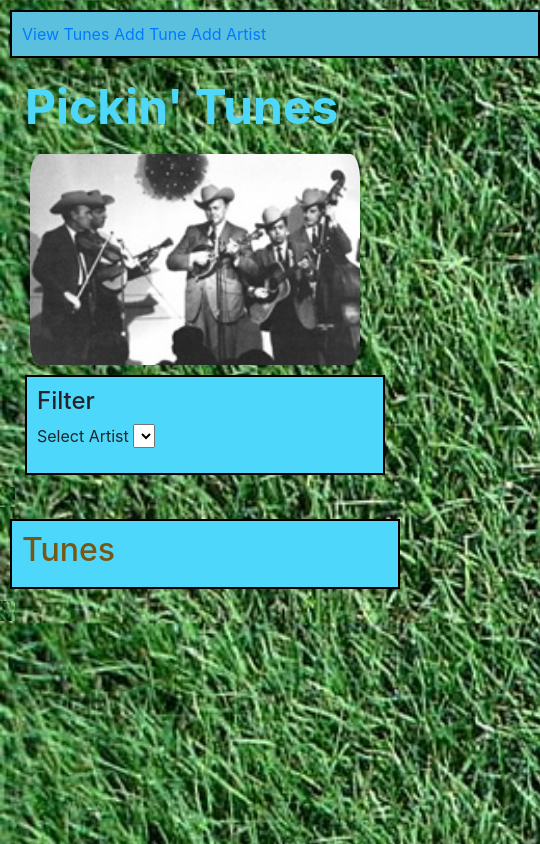
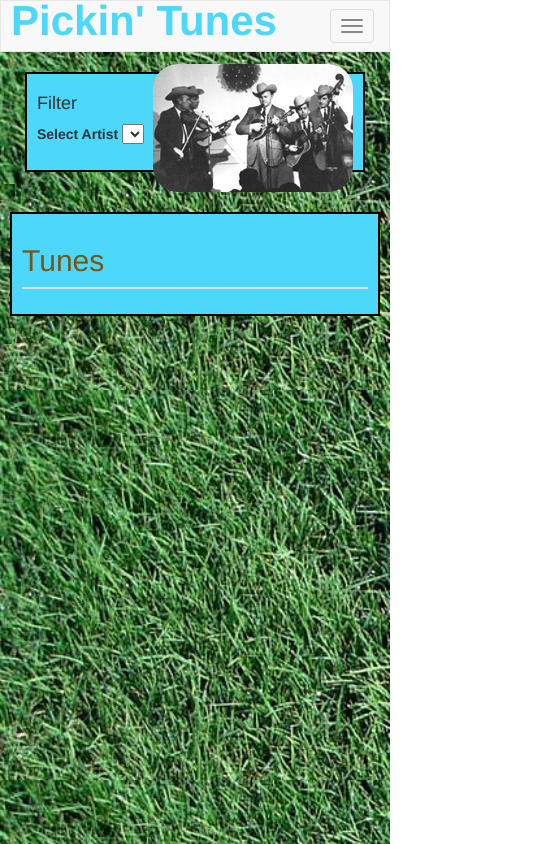
Before and after one commit to jbrooks036/pickin-tunes-client, a plain HTML site: page index.html in a window 390 px wide. Shown: the whole page, 540 px wide, since content can reach past the window. Drawn offline with nearby package versions, Linux system fonts and the light colour scheme; no server answers.

Commit message:
cleaned up responsive styling

```diff
--- a/index.html
+++ b/index.html
@@ -17,38 +17,52 @@
 </head>
 
 <body>
-  <nav id="navbar">
+  <nav class="navbar navbar-default">
+    <div class="container-fluid">
+      <!-- Brand and toggle get grouped for better mobile display -->
+      <div class="navbar-header">
+        <button type="button" class="navbar-toggle collapsed" data-toggle="collapse" data-target="#bs-example-navbar-collapse-1" aria-expanded="false">
+          <span class="sr-only">Toggle navigation</span>
+          <span class="icon-bar"></span>
+          <span class="icon-bar"></span>
+          <span class="icon-bar"></span>
+        </button>
+        <a id="page-title" class="navbar-brand" href="#">
+          Pickin' Tunes
+        </a>
+      </div>
+
+      <!-- Collect the nav links, forms, and other content for toggling -->
+      <div class="collapse navbar-collapse" id="bs-example-navbar-collapse-1">
+        <ul class="nav navbar-nav navbar-right">
+          <li><a href="#" id="link-list-tunes">View Tunes</a></li>
+          <li><a href="#" id="link-add-tune">Add Tune</a></li>
+          <li><a href="#" id="link-add-artist">Add Artist</a></li>
+        </ul>
+      </div><!-- /.navbar-collapse -->
+    </div><!-- /.container-fluid -->
+  </nav>
+ <!--  <nav id="navbar">
     <a href="#" id="link-list-tunes">View Tunes</a>
     <a href="#" id="link-add-tune">Add Tune</a>
     <a href="#" id="link-add-artist">Add Artist</a>
-  </nav>
-  <div  class="col-md-12">
-    <div class="row">
-        <div class="col-sm-9">
-          <h1 id="page-title"> Pickin' Tunes </h1>
-        </div>
-        <div class="col-sm-3">
-          <img id = "bill-monroe-boys-img" class= "image-responsive col-md-3" src="bluegrassboys_1968.jpg" alt="boys">
-        </div>
-    </div>
-  </div>
-
-  <div id="filter-artist" class="container-fluid">
-    <section id="filter-panel" class="container-fluid">
+  </nav> -->
+  <div id="filter-artist" class="col-md-12">
+    <div id="filter-panel" class="col-md-12">
       <h4> Filter </h4>
       <label for="filter-select-artist">Select Artist</label>
       <select id="filter-select-artist">
       </select>
-      <br>
-    </section>
+      <img id = "bill-monroe-boys-img" class= "img-responsive" src="bluegrassboys_1968.jpg" alt="boys">
+    </div>
   </div>
 
-  <div id="display-body" class="container">
-    <section id="list-tunes-view" class="visible col-md-12">
+  <div id="display-body" class="col-md-12">
+    <div id="list-tunes-view" class="visible col-md-12">
       <h2> Tunes </h2>
       <table id="tunes-table" class="table-striped table-hover table-responsive col-md-12">
       </table>
-    </section>
+    </div>
 
     <section id="add-tune-view" class="hidden  col-md-8">
       <h2> Add Tune</h2>
--- a/style.css
+++ b/style.css
@@ -71,6 +71,7 @@ body {
 #bill-monroe-boys-img {
   border-radius: 25px;
   float: right;
+  margin-top: -60px;
 }
 
 .visible {
```
